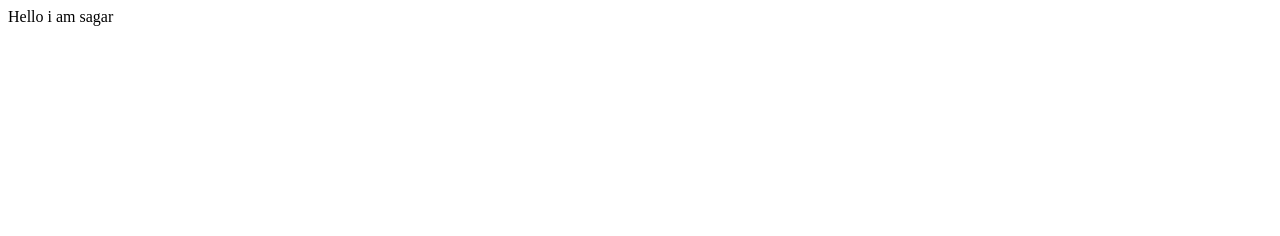
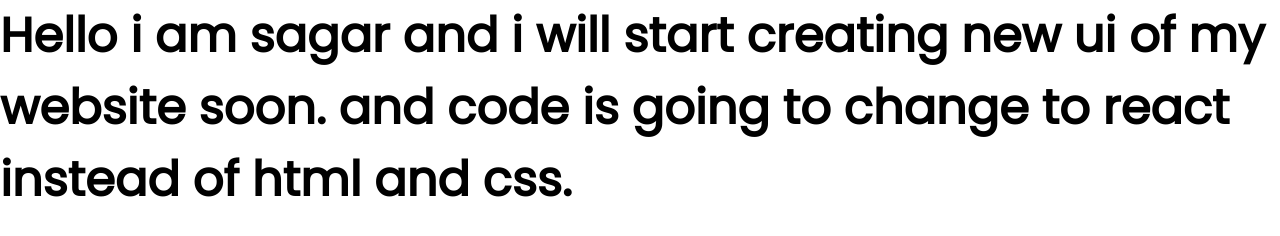
Before and after one commit to khatrisagar/sagarkhatri-site, a plain HTML site: page index.html in a window 1280 px wide. Drawn offline with Linux system fonts and the light colour scheme.

Commit message:
small info updated

```diff
--- a/index.html
+++ b/index.html
@@ -19,7 +19,7 @@
 
     <!-- main hero section -->
     <section class="hero">
-        Hello i am sagar
+        <h1>Hello i am sagar and i will start creating new ui of my website soon. and code is going to change to react instead of html and css.</h1>
     </section>
 
     <!-- about section -->
--- a/styles.css
+++ b/styles.css
@@ -0,0 +1,39 @@
+@import url('https://fonts.googleapis.com/css2?family=Poppins:ital,wght@0,300;0,400;1,700&display=swap');
+
+*{
+    margin: 0;
+    padding: 0;
+    box-sizing: border-box;
+}
+
+:root{
+    --main-text-color:
+    --secondary-text-color:
+    --main-background-color:
+    --secondary-background-color:
+}
+
+
+body{
+    font-family: 'Poppins', sans-serif;
+}
+
+h1{
+    font-size: 3rem;
+}
+
+h2{
+    font-size: 2rem;
+}
+
+h3{
+    font-size: 1.5rem;
+}
+
+a{
+    text-decoration: none;
+}
+
+ul{
+    list-style: none;
+}
```
